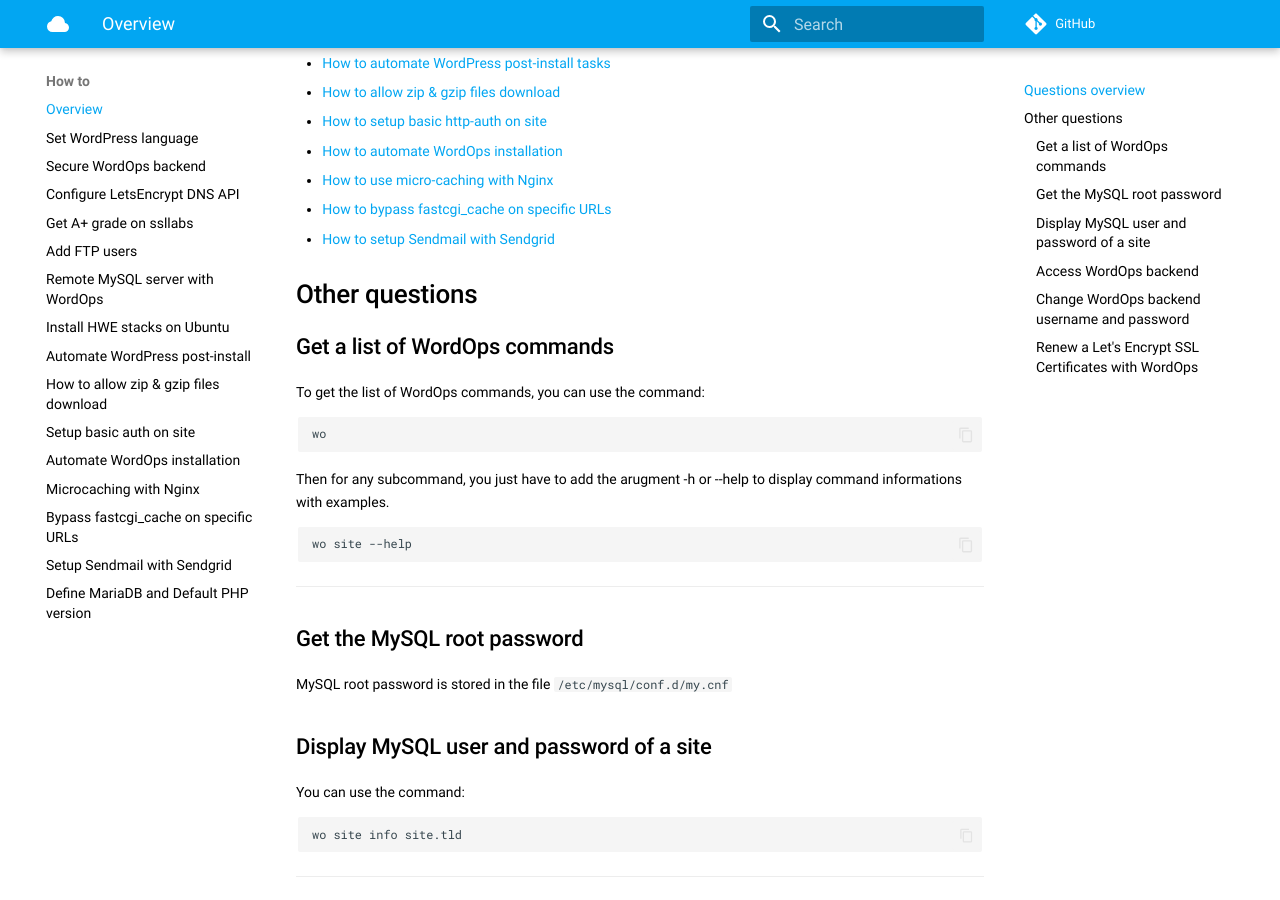
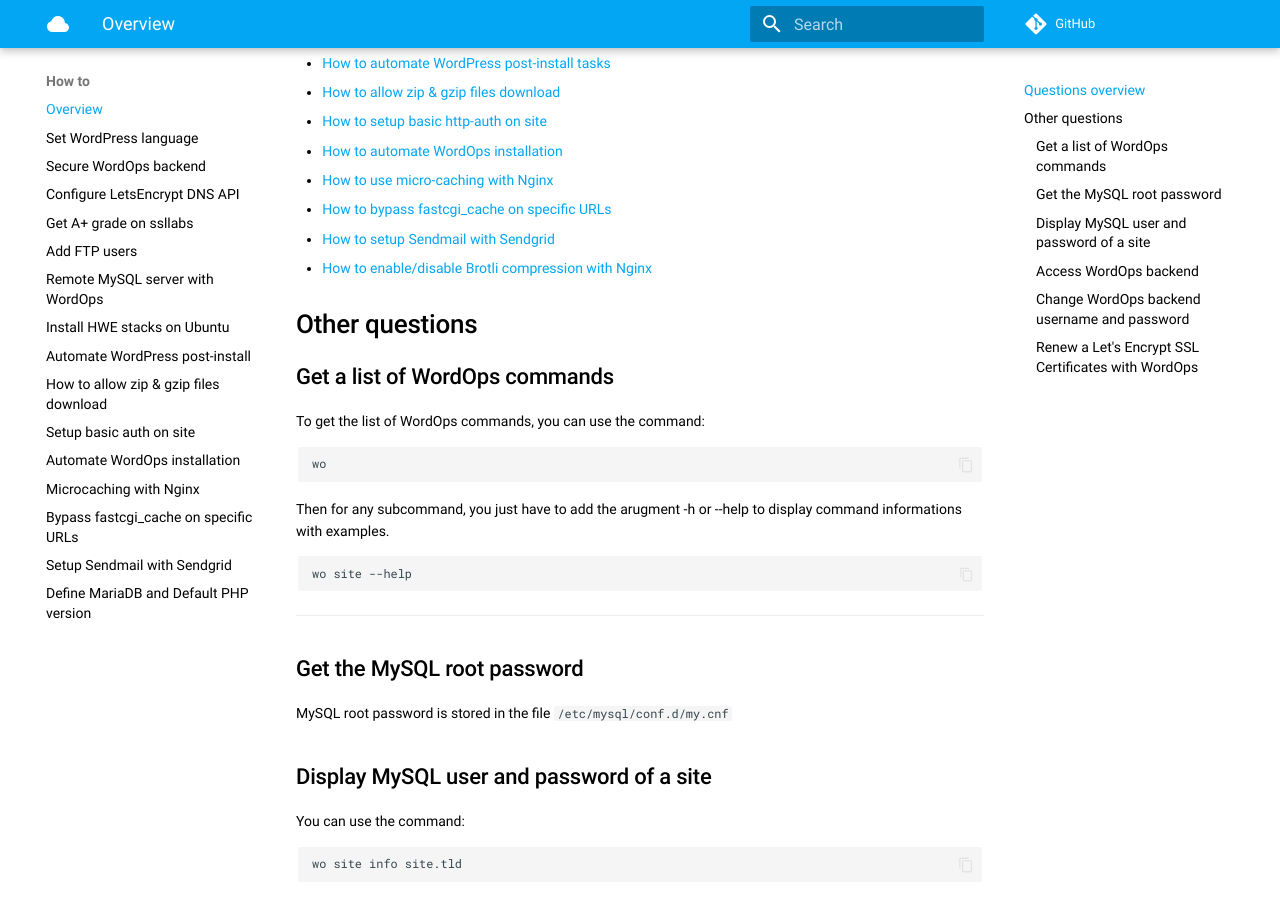
Before and after one commit to WordOps/docs.wordops.net, an MkDocs documentation site: the page built from docs/how-to.md, in a window 1280 px wide and 900 px high, scrolled down 454 px. Built offline with MkDocs 1.6.1 and Material for MkDocs 9.7.7, drawn with Linux system fonts in a browser that asks for light colours; comment, search, counter and statistics services are not loaded.

Commit message:
Add how-to brotli compression

```diff
--- a/docs/how-to.md
+++ b/docs/how-to.md
@@ -2,21 +2,22 @@
 
 ## Questions overview
 
-- [How to set default language for WordPress install ?](/how-to/wp-language/)
-- [How to secure WordOps backend with Let's Encrypt SSL certificate ?](/how-to/secure-22222/)
-- [How to renew Let's Encrypt Certificates ?](#renew-a-lets-encrypt-ssl-certificates-with-wordops)
-- [How to configure Let's Encrypt DNS API validation](/how-to/configure-letsencrypt-dns-api-validation/)
-- [How to get an A+ grade on ssllabs with Wordops ?](how-to/get-a-plus-grade-ssllabs.md)
-- [How to add FTP users](how-to/add-ftp-users.md)
-- [How to install HWE stacks on Ubuntu](how-to/ubuntu-lts-hwe-stacks.md)
-- [How to use a Remote MySQL server with WordOps](how-to/remote-mysql-server.md)
-- [How to automate WordPress post-install tasks](how-to/post-install-wp.md)
-- [How to allow zip & gzip files download](how-to/allow-zip-gzip-files-download.md)
-- [How to setup basic http-auth on site](how-to/setup-basic-auth.md)
-- [How to automate WordOps installation](how-to/automate-wordops-install.md)
-- [How to use micro-caching with Nginx](how-to/microcaching-with-nginx.md)
-- [How to bypass fastcgi_cache on specific URLs](how-to/bypass-fastcgi-cache-on-specific-urls.md)
-- [How to setup Sendmail with Sendgrid](how-to/setup-sendmail-with-sendgrid.md)
+-   [How to set default language for WordPress install ?](/how-to/wp-language/)
+-   [How to secure WordOps backend with Let's Encrypt SSL certificate ?](/how-to/secure-22222/)
+-   [How to renew Let's Encrypt Certificates ?](#renew-a-lets-encrypt-ssl-certificates-with-wordops)
+-   [How to configure Let's Encrypt DNS API validation](/how-to/configure-letsencrypt-dns-api-validation/)
+-   [How to get an A+ grade on ssllabs with Wordops ?](how-to/get-a-plus-grade-ssllabs.md)
+-   [How to add FTP users](how-to/add-ftp-users.md)
+-   [How to install HWE stacks on Ubuntu](how-to/ubuntu-lts-hwe-stacks.md)
+-   [How to use a Remote MySQL server with WordOps](how-to/remote-mysql-server.md)
+-   [How to automate WordPress post-install tasks](how-to/post-install-wp.md)
+-   [How to allow zip & gzip files download](how-to/allow-zip-gzip-files-download.md)
+-   [How to setup basic http-auth on site](how-to/setup-basic-auth.md)
+-   [How to automate WordOps installation](how-to/automate-wordops-install.md)
+-   [How to use micro-caching with Nginx](how-to/microcaching-with-nginx.md)
+-   [How to bypass fastcgi_cache on specific URLs](how-to/bypass-fastcgi-cache-on-specific-urls.md)
+-   [How to setup Sendmail with Sendgrid](how-to/setup-sendmail-with-sendgrid.md)
+-   [How to enable/disable Brotli compression with Nginx](how-to/enable-brotli-compression-with-nginx.md)
 
 ## Other questions
 
```
Also changed, not shown: docs/how-to/enable-brotli-compression-with-nginx.md (added, +15 -0 lines), 1 other file.
